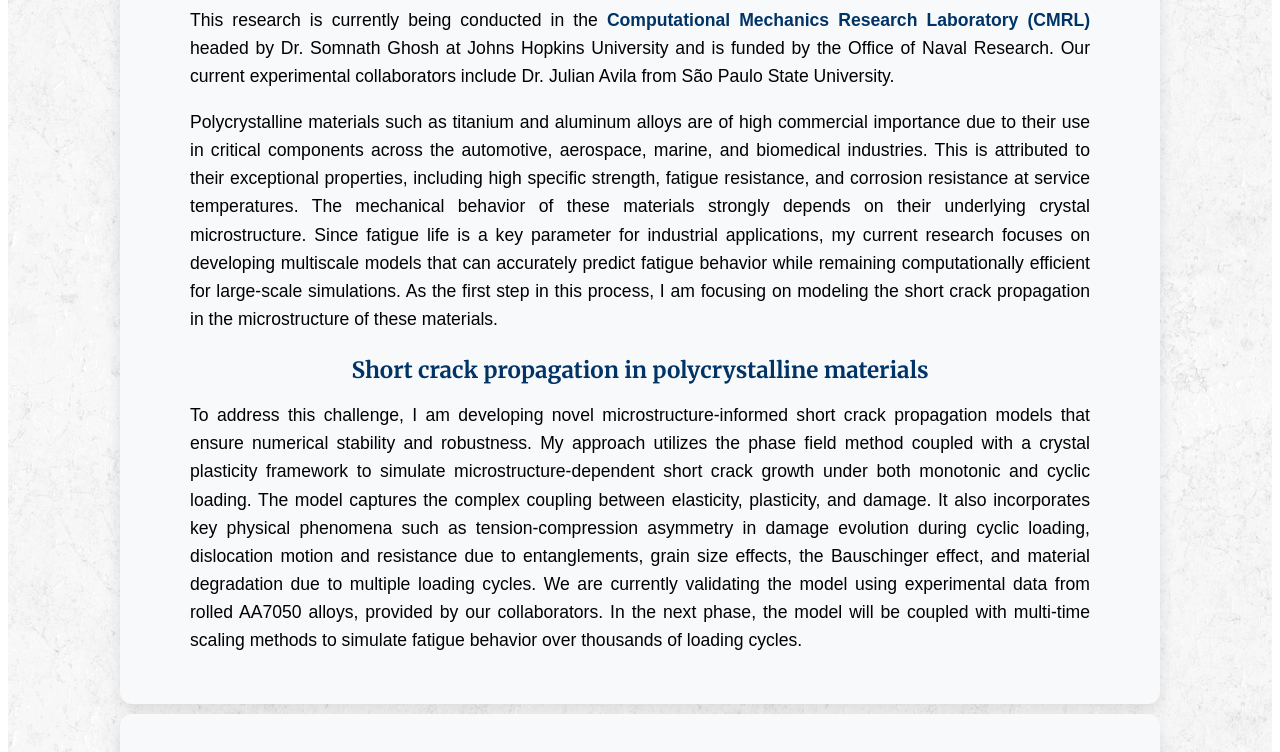
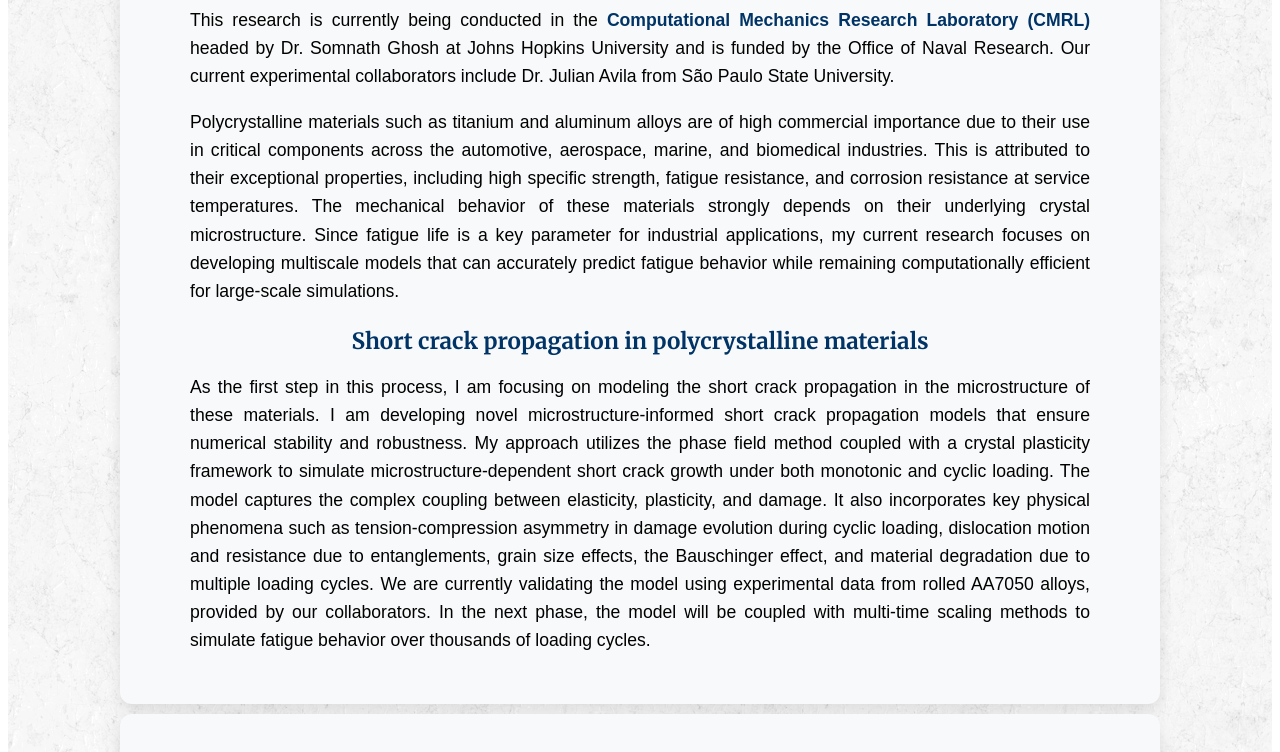
Before and after one commit to prajwalka/prajwalka.github.io, a Jekyll site: the page built from research.md, in a window 1280 px wide and 900 px high, scrolled down 812 px, cut to the strip 148-900 px from the top of the window. Built offline with Jekyll 4.4.1, drawn with Linux system fonts in a browser that asks for light colours; some web fonts are replaced; some of the changed text lies outside the part shown.

Commit message:
Updating research

```diff
--- a/research.md
+++ b/research.md
@@ -20,14 +20,14 @@
   </p>
 
   <p>
-      Polycrystalline materials such as titanium and aluminum alloys are of high commercial importance due to their use in critical components across the automotive, aerospace, marine, and biomedical industries. This is attributed to their exceptional properties, including high specific strength, fatigue resistance, and corrosion resistance at service temperatures. The mechanical behavior of these materials strongly depends on their underlying crystal microstructure. Since fatigue life is a key parameter for industrial applications, my current research focuses on developing multiscale models that can accurately predict fatigue behavior while remaining computationally efficient for large-scale simulations. As the first step in this process, I am focusing on modeling the short crack propagation in the microstructure of these materials.
+      Polycrystalline materials such as titanium and aluminum alloys are of high commercial importance due to their use in critical components across the automotive, aerospace, marine, and biomedical industries. This is attributed to their exceptional properties, including high specific strength, fatigue resistance, and corrosion resistance at service temperatures. The mechanical behavior of these materials strongly depends on their underlying crystal microstructure. Since fatigue life is a key parameter for industrial applications, my current research focuses on developing multiscale models that can accurately predict fatigue behavior while remaining computationally efficient for large-scale simulations.
   </p>
 
   <div class="research-subsection">
     <h3>Short crack propagation in polycrystalline materials</h3>
 
     <p>
-To address this challenge, I am developing novel microstructure-informed short crack propagation models that ensure numerical stability and robustness. My approach utilizes the phase field method coupled with a crystal plasticity framework to simulate microstructure-dependent short crack growth under both monotonic and cyclic loading. The model captures the complex coupling between elasticity, plasticity, and damage. It also incorporates key physical phenomena such as tension-compression asymmetry in damage evolution during cyclic loading, dislocation motion and resistance due to entanglements, grain size effects, the Bauschinger effect, and material degradation due to multiple loading cycles. We are currently validating the model using experimental data from rolled AA7050 alloys, provided by our collaborators. In the next phase, the model will be coupled with multi-time scaling methods to simulate fatigue behavior over thousands of loading cycles.
+As the first step in this process, I am focusing on modeling the short crack propagation in the microstructure of these materials. I am developing novel microstructure-informed short crack propagation models that ensure numerical stability and robustness. My approach utilizes the phase field method coupled with a crystal plasticity framework to simulate microstructure-dependent short crack growth under both monotonic and cyclic loading. The model captures the complex coupling between elasticity, plasticity, and damage. It also incorporates key physical phenomena such as tension-compression asymmetry in damage evolution during cyclic loading, dislocation motion and resistance due to entanglements, grain size effects, the Bauschinger effect, and material degradation due to multiple loading cycles. We are currently validating the model using experimental data from rolled AA7050 alloys, provided by our collaborators. In the next phase, the model will be coupled with multi-time scaling methods to simulate fatigue behavior over thousands of loading cycles.
     </p>
   </div>
 
@@ -61,7 +61,7 @@
       <figcaption class="figure-caption">Figure references: Chen et al. (2019), Gherib et al. (2010)</figcaption>
   </figure>
 
-    <p><strong>Paper Reference: <strong> <a href="https://www.sciencedirect.com/science/article/pii/S0022509621002593" target="_blank"> Arunachala, Rastak & Linder, J. Mech. Phys. Solids, 2021 </a></p>
+    <p><strong>Paper Reference: </strong> <a href="https://www.sciencedirect.com/science/article/pii/S0022509621002593" target="_blank"> Arunachala, Rastak & Linder, J. Mech. Phys. Solids, 2021 </a></p>
 
 
     </div>
```
